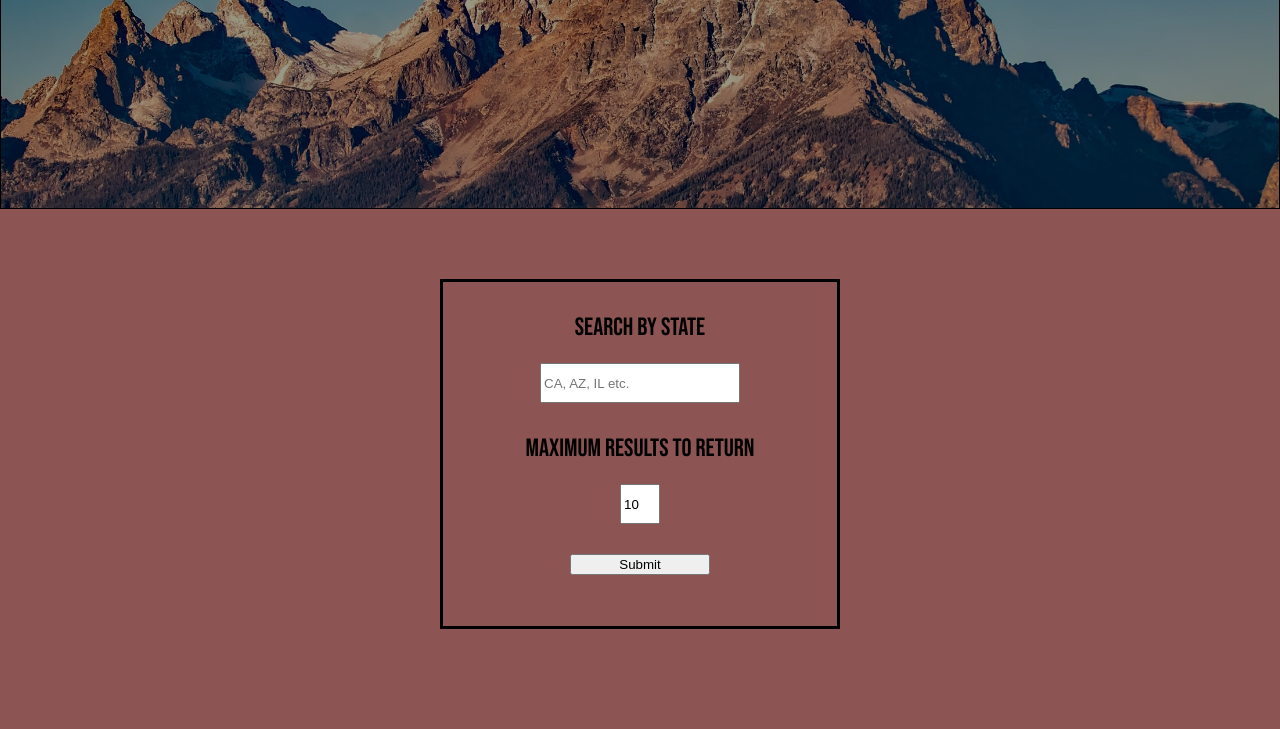
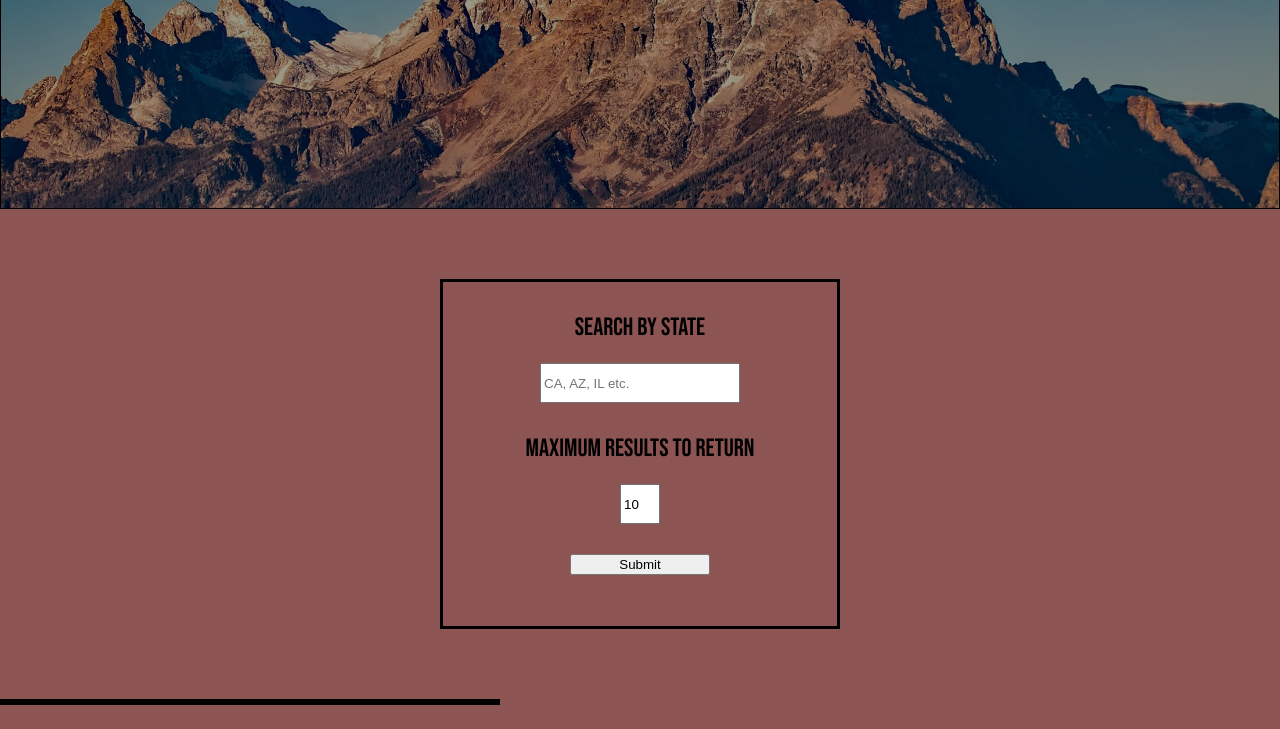
Before and after one commit to oliviadavis593/national-park-API, a plain HTML site: page index.html in a window 1280 px wide. Shown: the part 311-1040 px from the top of the page. Drawn offline with nearby package versions, Linux system fonts and the light colour scheme.

Commit message:
added more style to page

```diff
--- a/style.css
+++ b/style.css
@@ -74,3 +74,10 @@ header {
 /*===========================*/
   /* Results Section--------- */
 /*===========================*/
+
+
+.results-list {
+    border: 3px solid #000;
+    width: 500px;
+    height: auto;
+}
```
